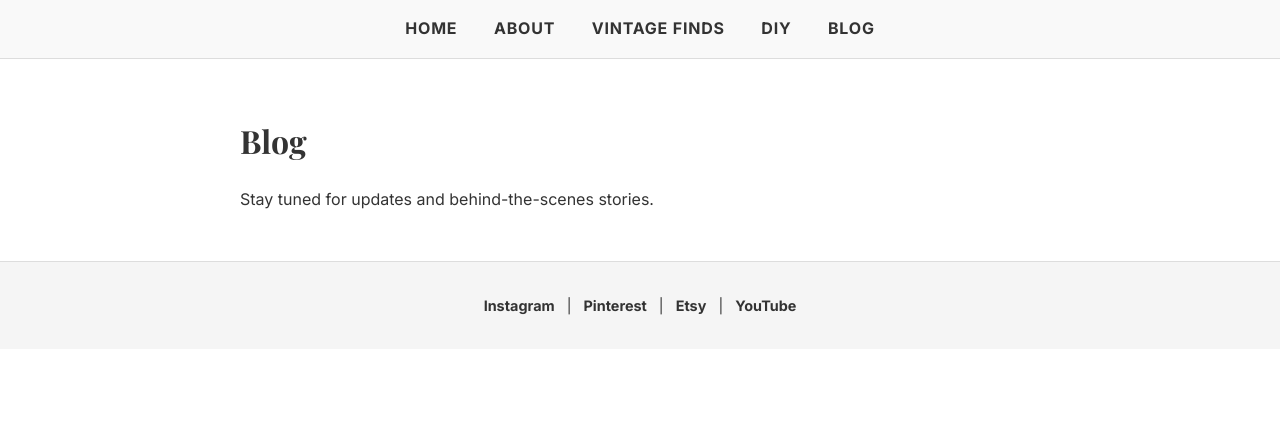
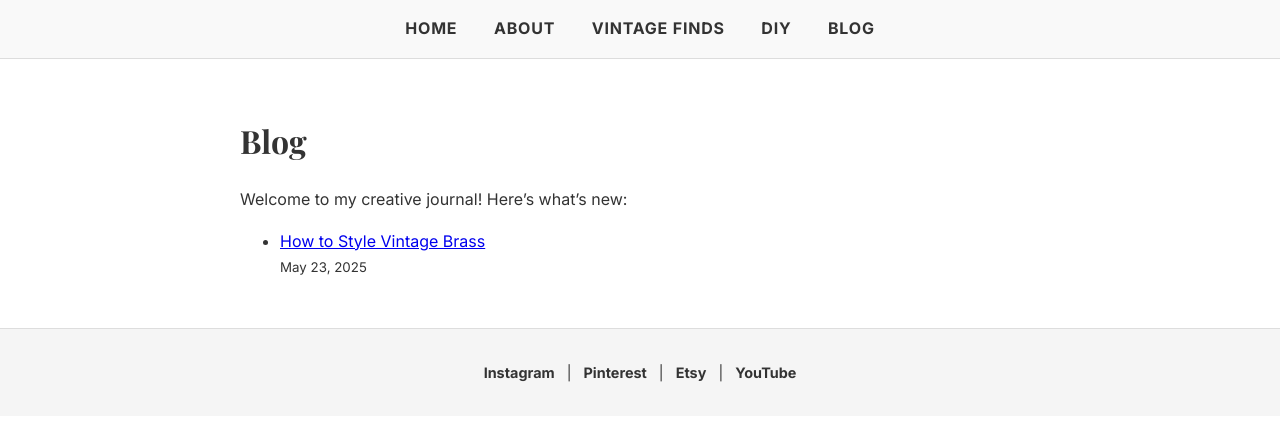
Before and after one commit to hannistudios/hannistudios.github.io, a Jekyll site: the page built from blog.md, in a window 1280 px wide. Shown: the top 421 px of the page. Built offline with Jekyll 4.4.1, drawn with Linux system fonts in a browser that asks for light colours.

Commit message:
trying to get posts to show up

```diff
--- a/blog.md
+++ b/blog.md
@@ -6,4 +6,13 @@ permalink: /blog/
 
 # Blog
 
-Stay tuned for updates and behind-the-scenes stories.
+Welcome to my creative journal! Here's what's new:
+
+<ul>
+  {% for post in site.posts %}
+    <li>
+      <a href="{{ post.url }}">{{ post.title }}</a><br>
+      <small>{{ post.date | date: "%B %d, %Y" }}</small>
+    </li>
+  {% endfor %}
+</ul>
```
